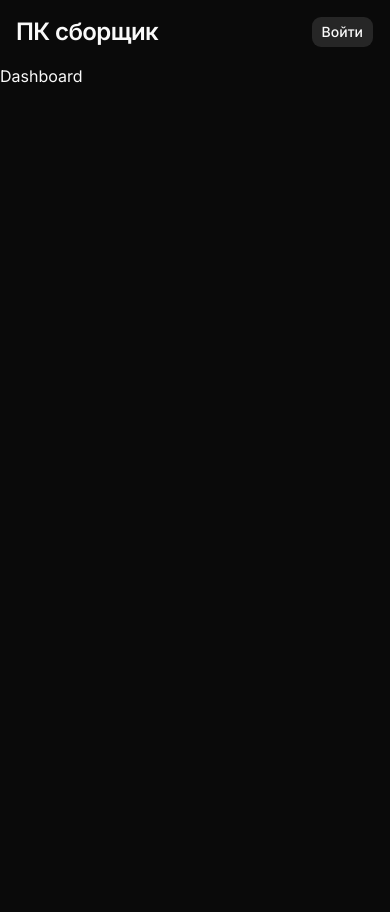
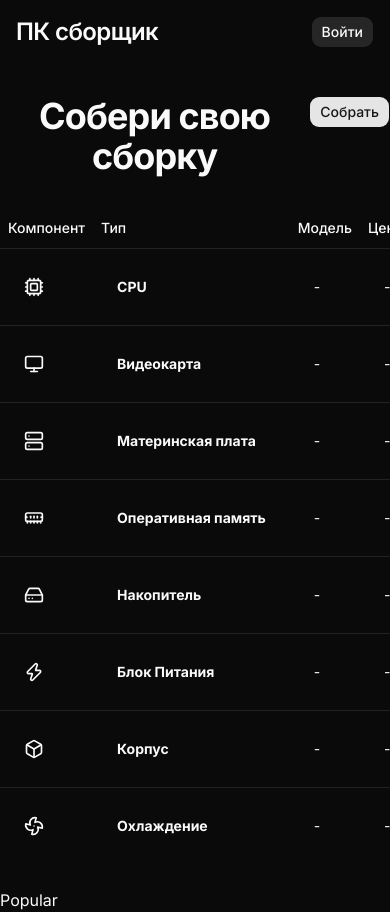
Before and after one commit to AEgor18/pc-creator, a Next.js app: page /dashboard in a window 390 px wide. Before the commit the page ends 844 px from the top, so only its background shows below. Built offline with nearby package versions, Linux system fonts and the light colour scheme; no server answers.

Commit message:
feat: add components table

```diff
--- /dev/null
+++ b/app/dashboard/components/current-build.tsx
@@ -0,0 +1,40 @@
+'use client';
+
+import { Button } from '@/components/ui/button';
+import { TypographyH1 } from '@/components/ui/typography-h1';
+import type { Component } from '@/lib/types';
+import { useCallback, useState } from 'react';
+import { TableParts } from './table';
+import { componentCategories } from '@/lib/constants';
+
+export const CurrentBuild = () => {
+	const [selectedByCategory, setSelectedByCategory] = useState<
+		Record<string, Component | null>
+	>({});
+	const [saveDialogOpen, setSaveDialogOpen] = useState(false);
+
+	const onSelectComponent = useCallback(
+		(categoryId: string, component: Component | null) => {
+			setSelectedByCategory((prev) => ({
+				...prev,
+				[categoryId]: component,
+			}));
+		},
+		[],
+	);
+	return (
+		<>
+			<div className='flex justify-between mb-8'>
+				<TypographyH1>Собери свою сборку</TypographyH1>
+				<Button onClick={() => setSaveDialogOpen(true)}>Собрать</Button>
+			</div>
+			<div className='min-w-0 overflow-x-auto'>
+				<TableParts
+					selectedByCategory={selectedByCategory}
+					components={componentCategories}
+					onSelectedComponent={onSelectComponent}
+				/>
+			</div>
+		</>
+	);
+};
--- /dev/null
+++ b/app/dashboard/components/table.tsx
@@ -0,0 +1,114 @@
+'use client';
+
+import { Button } from '@/components/ui/button';
+import { Dialog, DialogTitle, DialogTrigger } from '@/components/ui/dialog';
+import {
+	Table,
+	TableBody,
+	TableCell,
+	TableHead,
+	TableHeader,
+	TableRow,
+} from '@/components/ui/table';
+import { Component } from '@/lib/types';
+import {
+	Cpu,
+	Monitor,
+	MemoryStick,
+	HardDrive,
+	Zap,
+	Box,
+	Fan,
+	Server,
+	Plus,
+} from 'lucide-react';
+import { useState } from 'react';
+
+const iconMap: Record<string, React.ElementType> = {
+	cpu: Cpu,
+	gpu: Monitor,
+	motherboard: Server,
+	ram: MemoryStick,
+	storage: HardDrive,
+	psu: Zap,
+	case: Box,
+	cooling: Fan,
+};
+
+type CategoryRow = {
+	id: string;
+	name: string;
+	icon: string;
+};
+type Props = {
+	components: CategoryRow[];
+	selectedByCategory: Record<string, Component | null>;
+	onSelectedComponent: (
+		categotyId: string,
+		component: Component | null,
+	) => void;
+};
+
+export function TableParts({
+	components,
+	onSelectedComponent,
+	selectedByCategory,
+}: Props) {
+	const [openCategoryId, setOpenCategoryId] = useState<string | null>(null);
+	const totalPrice = Object.values(selectedByCategory).reduce(
+		(sum, c) => sum + (c?.price ?? 0),
+		0,
+	);
+
+	return (
+		<Table>
+			<TableHeader>
+				<TableRow>
+					<TableHead className='w-25'>Компонент</TableHead>
+					<TableHead>Тип</TableHead>
+					<TableHead>Модель</TableHead>
+					<TableHead>Цена</TableHead>
+					<TableHead className='text-right'>Действия</TableHead>
+				</TableRow>
+			</TableHeader>
+			<TableBody>
+				{components.map((category) => {
+					const Icon = iconMap[category.id];
+					const selected = selectedByCategory[category.id];
+
+					return (
+						<TableRow key={category.id} className='my-2'>
+							<TableCell>
+								<div className='flex items-center'>
+									<Icon className='h-5 w-5 mr-1' />
+								</div>
+							</TableCell>
+							<TableCell className='font-bold'>
+								{category.name}
+							</TableCell>
+							<TableCell>{selected?.name ?? '-'}</TableCell>
+							<TableCell>{selected?.price ?? '-'}</TableCell>
+							<TableCell className='text-right'>
+								<Dialog
+									open={openCategoryId === category.id}
+									onOpenChange={(open) =>
+										setOpenCategoryId(
+											open ? category.id : null,
+										)
+									}
+								>
+									<DialogTrigger>
+										<Button variant='outline' size='sm'>
+											<Plus className='h-4 w-4 mr-1' />
+											{selected ? 'Изменить' : 'Добавить'}
+										</Button>
+									</DialogTrigger>
+								</Dialog>
+							</TableCell>
+						</TableRow>
+					);
+				})}
+			</TableBody>
+		</Table>
+	);
+}
--- /dev/null
+++ b/app/dashboard/layout.tsx
@@ -0,0 +1,7 @@
+export default function DashboardLayout({
+	children,
+}: {
+	children: React.ReactNode;
+}) {
+	return <div className='container mx-auto max-w-5xl mt-8'>{children}</div>;
+}
--- a/app/dashboard/page.tsx
+++ b/app/dashboard/page.tsx
@@ -1,3 +1,14 @@
+import { CurrentBuild } from './components/current-build';
+
 export default function Dashboard() {
-	return <div>Dashboard</div>;
+	return (
+		<div className='flex flex-col gap-6 lg:flex-row lg:items-start'>
+			<div className='min-w-0 flex-1'>
+				<CurrentBuild />
+			</div>
+			<aside className='shrink-0 lg:sticky lg:top-6 lg:w-64'>
+				Popular
+			</aside>
+		</div>
+	);
 }
--- a/components/ui/table.tsx
+++ b/components/ui/table.tsx
@@ -82,7 +82,7 @@ function TableCell({ className, ...props }: React.ComponentProps<'td'>) {
 		<td
 			data-slot='table-cell'
 			className={cn(
-				'p-2 align-middle whitespace-nowrap [&:has([role=checkbox])]:pr-0',
+				'p-6 align-middle whitespace-nowrap [&:has([role=checkbox])]:pr-0',
 				className,
 			)}
 			{...props}
--- /dev/null
+++ b/lib/constants.ts
@@ -0,0 +1,12 @@
+import { ComponentCategory } from './types';
+
+export const componentCategories: ComponentCategory[] = [
+	{ id: 'cpu', name: 'CPU', icon: 'Cpu' },
+	{ id: 'gpu', name: 'Видеокарта', icon: 'Monitor' },
+	{ id: 'motherboard', name: 'Материнская плата', icon: 'Server' },
+	{ id: 'ram', name: 'Оперативная память', icon: 'MemoryStick' },
+	{ id: 'storage', name: 'Накопитель', icon: 'HardDrive' },
+	{ id: 'psu', name: 'Блок Питания', icon: 'Zap' },
+	{ id: 'case', name: 'Корпус', icon: 'Box' },
+	{ id: 'cooling', name: 'Охлаждение', icon: 'Fan' },
+];
--- /dev/null
+++ b/lib/types.ts
@@ -0,0 +1,45 @@
+export type ComponentCategory = {
+	id: string;
+	name: string;
+	icon: string;
+};
+
+export type Component = {
+	id: string;
+	name: string;
+	price: number;
+	type: ComponentType;
+	socket: string | null;
+};
+
+export type ComponentType =
+	| 'cpu'
+	| 'gpu'
+	| 'ram'
+	| 'ssd'
+	| 'motherboard'
+	| 'psu'
+	| 'case'
+	| 'cooler';
+
+export const categoryIdToDbType: Record<string, ComponentType> = {
+	cpu: 'cpu',
+	gpu: 'gpu',
+	ram: 'ram',
+	storage: 'ssd',
+	motherboard: 'motherboard',
+	psu: 'psu',
+	case: 'case',
+	cooling: 'cooler',
+};
+
+export const dbTypeToCategoryId: Record<ComponentType, string> = {
+	cpu: 'cpu',
+	gpu: 'gpu',
+	ram: 'ram',
+	ssd: 'storage',
+	motherboard: 'motherboard',
+	psu: 'psu',
+	case: 'case',
+	cooler: 'cooling',
+};
```
